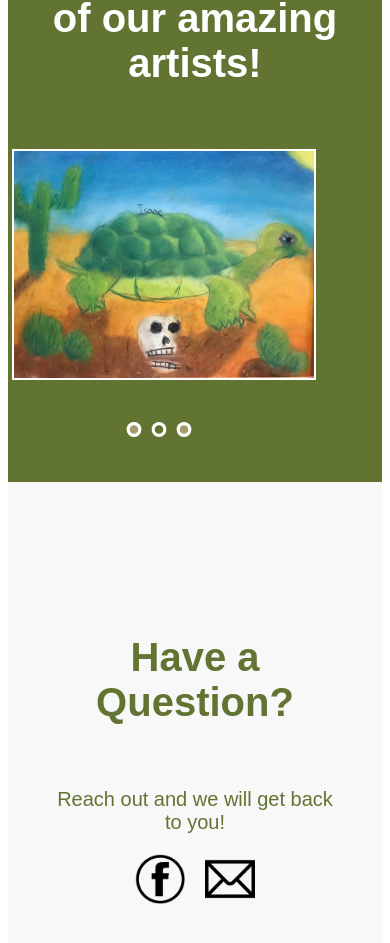
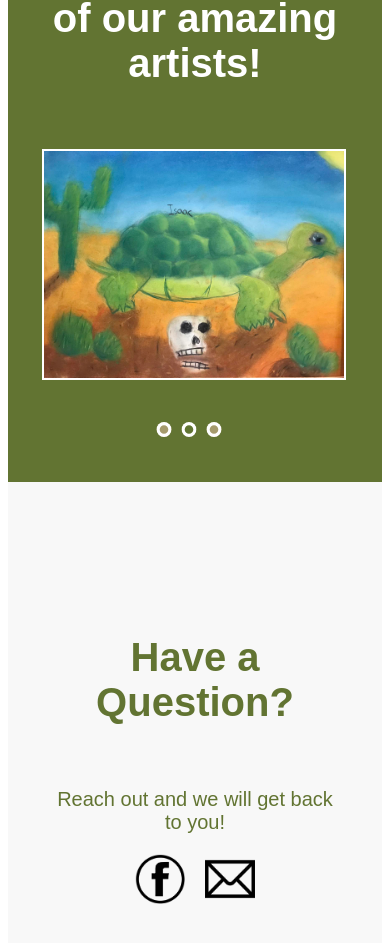
Before and after one commit to huaac/artwebsiteproj, a React (Create React App) app in the folder artwebsite/: page / in a window 390 px wide. Shown: the part 1809-2752 px from the top of the page. Built offline with nearby package versions, Linux system fonts and the light colour scheme.

Commit message:
small screen size responsiveness

```diff
--- a/artwebsite/src/App.css
+++ b/artwebsite/src/App.css
@@ -46,8 +46,11 @@
 @media (max-width: 640px) {
   .carousel {
     max-width: 100%;
+    width: fit-content;
     height: fit-content;
-    width: fit-content;
-    margin-left: -60px;
+    display: flex;
+    justify-content: center;
+    align-items: center;
+    margin-left: -30px;
   }
 }
```
Also changed, not shown: artwebsite/src/embla.css (line endings or trailing spaces).
